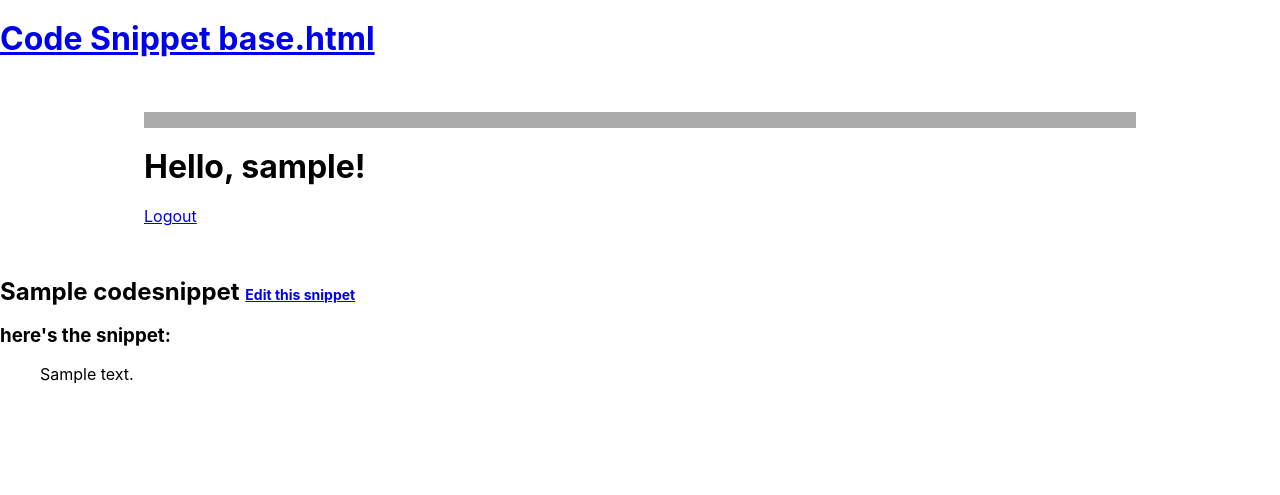
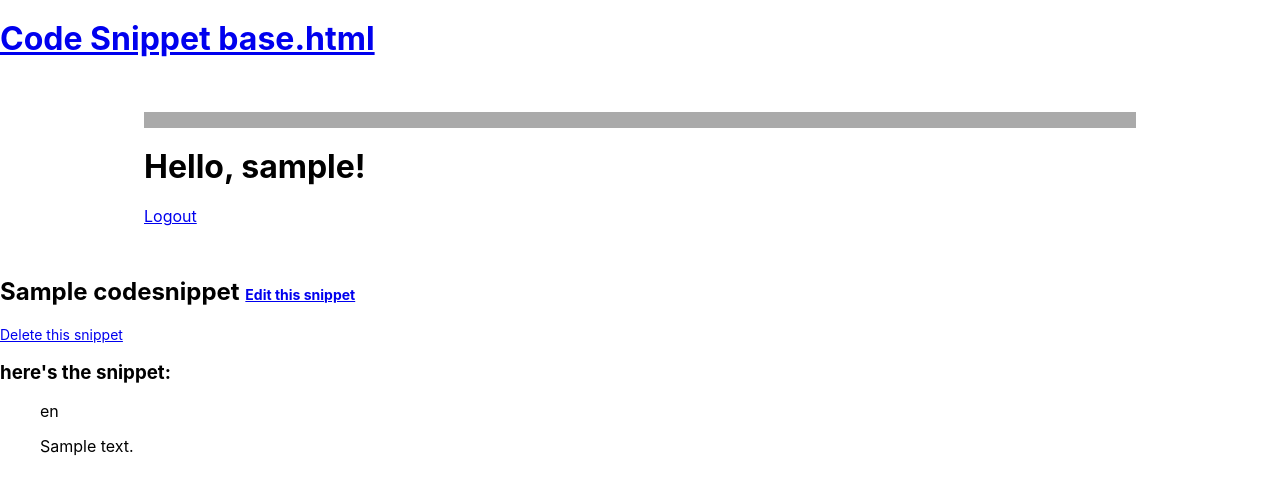
Before and after one commit to momentum-team-1/django-from-scratch-Aaron-1453, a Django app: page /code_snippet/1/ in a window 1280 px wide. Shown: the top 495 px of the page. Run offline with Django 3.2, Linux system fonts and the light colour scheme; a user stored in the database is signed in; tables that the repository leaves empty hold one stand-in row (values such as "Sample post").

Commit message:
functional app but no search or tags

```diff
--- a/Jango/urls.py
+++ b/Jango/urls.py
@@ -27,6 +27,7 @@ urlpatterns = [
     path('code_snippet/<int:snippet_pk>/', code_snippet_views.snippet_detail, name='snippet_detail'),
     path('code_snippet/add_new_snippet', code_snippet_views.add_new_snippet, name="add_new_snippet"),
     path('snippets/<int:snippet_pk>/edit_snippet/', code_snippet_views.edit_snippet, name='edit_snippet'),
+    path('snippets/<int:snippet_pk>/delete_snippet/', code_snippet_views.delete_snippet, name='delete_snippet'),
 ]
 
 if settings.DEBUG:
--- a/code_snippet/views.py
+++ b/code_snippet/views.py
@@ -46,3 +46,12 @@ def edit_snippet(request, snippet_pk):
         form = SnippetForm(instance=snippet)
 
     return render(request, "code_snippet/edit_snippet.html", {'form': form, 'snippet': snippet})
+
+@login_required
+def delete_snippet(request, snippet_pk):
+    snippet = get_object_or_404(request.user.code_snippets, pk=snippet_pk)
+    if request.method == "POST":
+        snippet.delete()
+        return redirect(to="snippet_list")
+
+    return render(request, "code_snippet/delete_snippet.html", {"snippet": snippet })
--- a/templates/code_snippet/snippet_detail.html
+++ b/templates/code_snippet/snippet_detail.html
@@ -8,9 +8,19 @@ Code Snippets - {{ snippet.title }}
 
 {% block content %}
 
-<h2>{{ snippet.title }} <small class="f6"><a href="{% url 'edit_snippet' snippet_pk=snippet.pk %}">Edit this snippet</a></small></h2>
+<h2>{{ snippet.title }}
+
+    <small class="f6"><a href="{% url 'edit_snippet' snippet_pk=snippet.pk %}">Edit this snippet</a></small></h2>
+
+    <small class="f6"><a href="{% url 'delete_snippet' snippet_pk=snippet.pk %}">Delete this snippet</a></small></h2>
 
 <h3>here's the snippet:</h3>
+
+<ol>
+    {% if snippet.language %}
+        <p>{{ snippet.language }}</p>
+    {% endif %}
+</ol>
 
 <ol>
     {% if snippet.body %}
```
Also changed, not shown: templates/code_snippet/delete_snippet.html (added, +14 -0 lines).
